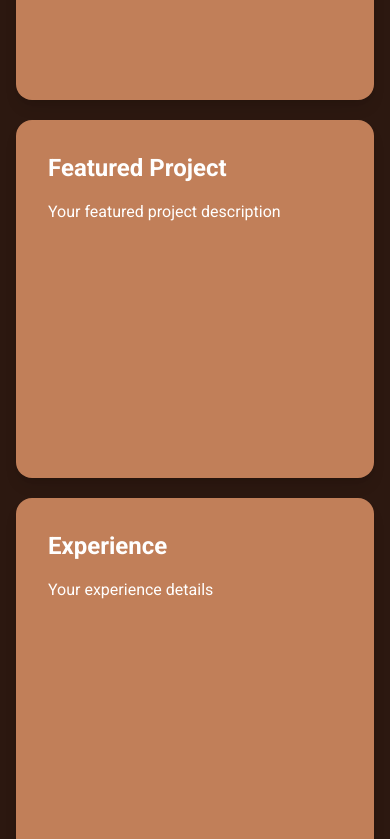
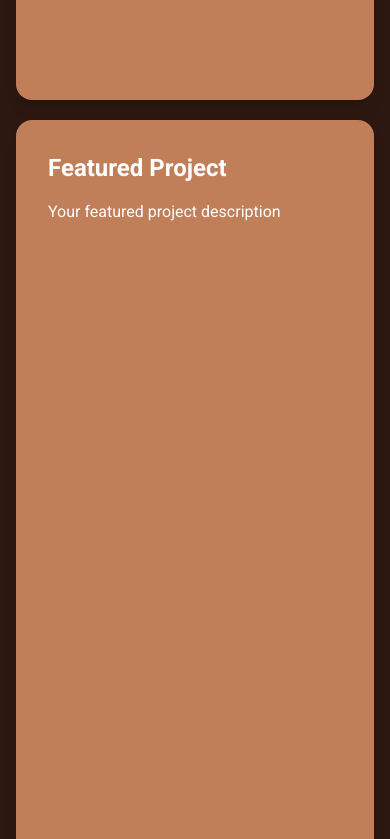
Before and after one commit to kkayam/portfolio, a Next.js app: page / in a window 390 px wide. Shown: the part 1480-2319 px from the top of the page. Built offline with nearby package versions, Linux system fonts and the light colour scheme.

Commit message:
fully responsive now

```diff
--- a/components/PortfolioBox.js
+++ b/components/PortfolioBox.js
@@ -1,6 +1,6 @@
 const sizeClasses = {
   '1x1': 'aspect-square',
-  '2x1': 'aspect-[2/1] md:col-span-2',
+  '2x1': 'aspect-[1/2] row-span-2 md:row-span-1 md:aspect-[2/1] md:col-span-2',
   '1x2': 'aspect-[1/2] row-span-2 md:row-span-2',
   '2x2': 'aspect-square md:col-span-2 md:row-span-2',
 };
```
